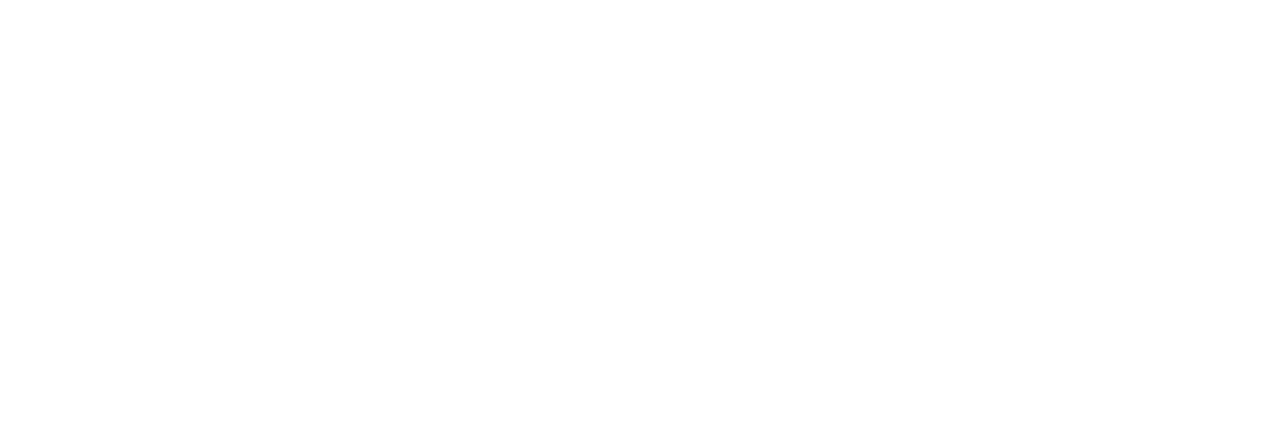
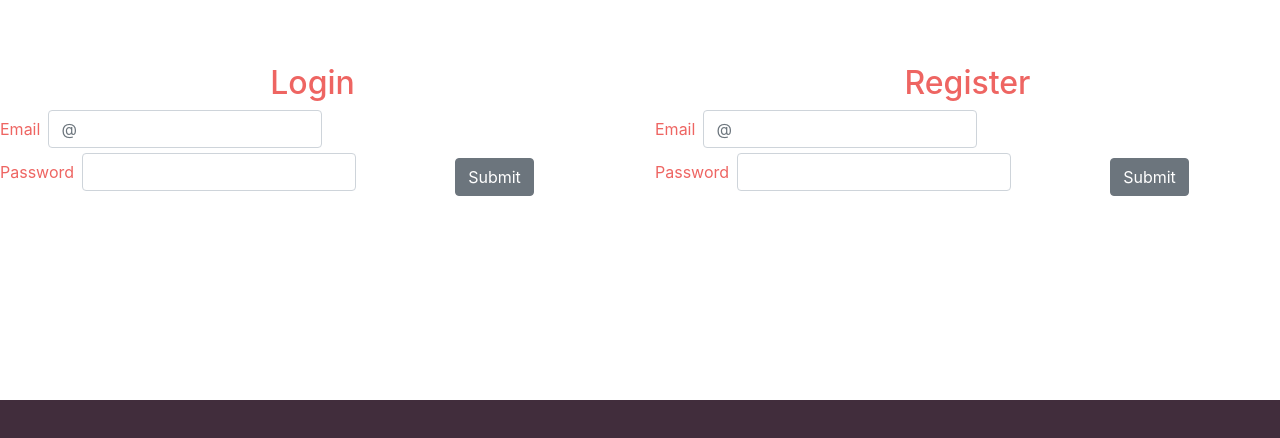
Before and after one commit to steveabouem/We-Party, a React (Create React App) app in the folder app/: page /authenticate in a window 1280 px wide. Shown: the top 438 px of the page. Built offline with nearby package versions, Linux system fonts and the light colour scheme.

Commit message:
store accessed, unable to change login status yet

```diff
--- a/app/package.json
+++ b/app/package.json
@@ -10,6 +10,7 @@
     "pg": "^7.4.3",
     "react": "^16.2.0",
     "react-dom": "^16.4.1",
+    "react-google-login": "^3.2.1",
     "react-redux": "^5.0.7",
     "react-router-dom": "^4.3.1",
     "react-scripts": "1.1.4",
--- a/app/src/actions/index.js
+++ b/app/src/actions/index.js
@@ -1,14 +1,10 @@
 import { LOGIN, LOGOUT } from "./types";
 import axios from "axios";
 
-export const userSession = () => dispatch => {
-  axios
-  .get("http://google.com")
-  .then(res => {
-    console.log("response: ", res);
-
+export const userSession = (user) => dispatch => {
+  console.log("starting userSession for ", user);
+  dispatch({
+    type: LOGIN,
+    payload: user
   })
-  .catch(err => {
-    console.log("LOGIN action error: ", err)
-  });
 };
--- /dev/null
+++ b/app/src/components/GoogleButton.jsx
@@ -0,0 +1,21 @@
+import React from 'react';
+import { GoogleLogin } from 'react-google-login';
+
+class GoogleButton extends React.Component {
+  responseGoogle = (response) => {
+    console.log(response);
+  }
+
+  render(){
+    return (
+      <GoogleLogin
+      clientId="658977310896-knrl3gka66fldh83dao2rhgbblmd4un9.apps.googleusercontent.com"
+      buttonText="Login"
+      onSuccess={this.responseGoogle}
+      onFailure={this.responseGoogle}
+      />
+      )
+  }
+}
+
+export default GoogleButton
--- a/app/src/components/LandingPage.jsx
+++ b/app/src/components/LandingPage.jsx
@@ -7,13 +7,17 @@
     return(
       <div className="landing-page">
         <div className="white-box">
+            <div className="shadows">
+            </div>
+            <div className="text">
               <h1> WeParty! </h1>
               <p> Our goal? Allow people to organise group activities on one single platform.
                   Location? Prices? Suggestions? We got you covered!
               </p>
               <p>
-              Get started <a href="/home"> here </a>.
+                  Get started <a href="/authenticate"> here </a>.
               </p>
+          </div>
         </div>
       </div>
     )
--- a/app/src/components/LoginPage.jsx
+++ b/app/src/components/LoginPage.jsx
@@ -1,25 +1,56 @@
 import React from "react";
 import { userSession } from "../actions/index";
 import { connect } from "react-redux";
+import { Button, Form, FormGroup, Label, Input, Row, Col } from 'reactstrap';
+import store from "../store";
+// import GoogleButton from "./GoogleButton";
 
 class LoginPage extends React.Component {
-  onClick = function onClick(e){
-  e.preventDefault()
-    this.props.userSession();
-  }
+
+     onSubmit = async(e) => {
+      const user = e.target.loginemail.value;
+        store.getState().userInfo.user.loggedIn = user;
+        this.props.userSession(user);
+        this.props.history.push('/home');
+    }
+
   render(){
-    console.log("Props: ", this.props);
     return(
       <div className="login-page">
-        <form>
-         Enter smth:
-          <textarea/>
-          <button type="SUBMIT" onClick={this.onClick}>
-            Send
-          </button>
-        </form>
+        <Row>
+          <Col>
+            <h2> Login </h2>
+            <Form inline onSubmit={this.onSubmit}>
+              <FormGroup className="mb-2 mr-sm-2 mb-sm-0">
+                <Label for="email" className="mr-sm-2">Email</Label>
+                <Input type="email" name="loginemail" id="exampleEmail" placeholder="@" />
+              </FormGroup>
+              <FormGroup className="mb-2 mr-sm-2 mb-sm-0">
+                <Label for="examplePassword" className="mr-sm-2">Password</Label>
+                <Input type="password" name="login-password" id="examplePassword" />
+              </FormGroup>
+              <Button id="googleButton">Submit</Button>
+              {/* <GoogleButton /> */}
+            </Form>
+          </Col>
+          <Col>
+            <h2> Register </h2>
+            <Form inline>
+              <FormGroup className="mb-2 mr-sm-2 mb-sm-0">
+                <Label for="email" className="mr-sm-2">Email</Label>
+                <Input type="email" name="email" id="exampleEmail" placeholder="@" />
+              </FormGroup>
+              <FormGroup className="mb-2 mr-sm-2 mb-sm-0">
+                <Label for="examplePassword" className="mr-sm-2">Password</Label>
+                <Input type="password" name="password" id="examplePassword" />
+              </FormGroup>
+              <Button>Submit</Button>
+            </Form>
+          </Col>
+        </Row>
       </div>
     )
   }
 }
+
 export default connect(null, { userSession })(LoginPage);
--- a/app/src/components/Main.jsx
+++ b/app/src/components/Main.jsx
@@ -14,7 +14,7 @@
         <Switch>
           <Route exact path ="/" component = {LandingPage} />
           <Route path = "/home" component = {HomePage} />
-          <Route path = "/login" component = {LoginPage} />
+          <Route path = "/authenticate" component = {LoginPage} />
           <Route path = "/tour" component = { Tour } />
           <Route path = "/groups" commponent = {Groups} />
         </Switch>
--- a/app/src/components/Navigation.jsx
+++ b/app/src/components/Navigation.jsx
@@ -12,6 +12,7 @@
   DropdownToggle,
   DropdownMenu,
   DropdownItem } from 'reactstrap';
+  import store from "../store";
 
 class Navigation extends React.Component {
   constructor(props) {
@@ -19,7 +20,8 @@
 
     this.toggle = this.toggle.bind(this);
     this.state = {
-      isOpen: false
+      isOpen: false,
+      userStatus: "test"
     };
   }
   toggle() {
@@ -27,6 +29,14 @@
       isOpen: !this.state.isOpen
     });
   }
+
+   componentWillMount(){
+    if(store.getState().userInfo.user.loggedIn)
+    this.state.userStatus = store.getState().userInfo.user.loggedIn
+    console.log(store.getState().userInfo.user)
+
+  }
+
   render () {
     return (
       <div className="navigation">
@@ -36,6 +46,9 @@
           <a href="/groups"> Groups </a>
           <a href="/activities"> Activities </a>
           <a href="/authenticate" id="login"> Login/Register </a>
+          <span className="user-info">
+            {this.state.userStatus}
+          </span>
         </nav>
       </div>
     )
--- a/app/src/index.css
+++ b/app/src/index.css
@@ -48,7 +48,7 @@
   font-size: 1.3rem;
 }
 
-.landing-page {
+.landing-page, .login-page {
   height: 100vh;
   width: 100%;
   position: absolute;
@@ -65,22 +65,94 @@
     background-color: rgb(222, 57, 65);
     color: white;
     font-weight: bold;
-  position: relative;
+    position: absolute;
     top: 20%;
     left: 60%;
     text-align: justify;
     background-image: url(https://images.unsplash.com/photo-1504310578167-435ac09e69f3?ixlib=rb-0.3.5…jEyMDd9&s=b710c3d…&auto=format&fit=crop&w=634&q=80);
     background-size: cover;
     background-blend-mode: multiply;
-  border-radius: 120px;
+    /* border-radius: 120px; */
     padding: 3%;
 }
 
 .white-box h1 {
-  color: black;
+  color: #d0353d;
   font-size: 2.8rem;
+  animation: revealTitle 2s;
+  animation-fill-mode: forwards;
 }
 
+.white-box p {
+  color: #d2353c;
+  margin-top: 0;
+  margin-bottom: 1rem;
+}
 .white-box a {
   font-size: 2rem;
 }
+
+.text {
+  position: absolute;
+  z-index: 2;
+  top: 20%;
+  width: 75%;
+}
+
+.shadows {
+  padding: 3%;
+  background-color: black;
+  height: 29%;
+  animation: expandShadows 3s;
+  animation-fill-mode: forwards;
+}
+
+
+
+.login-page {
+  text-align: center;
+}
+
+.login-page .row {
+  background-color: white;
+  top: 0%;
+  position: absolute;
+  height: 50%;
+  padding-top: 5%;
+}
+
+.login-page .btn-secondary{
+  margin: auto;
+  position: relative;
+  margin-top: 10px;
+  color: white;
+  transition: all 0.4s;
+}
+
+.btn-secondary:hover {
+  background-color: black!important;
+  color: rgb(156, 156, 156);
+}
+
+@keyframes expandShadows {
+  0% {
+    height: 29%;
+    transform: scale(1.3);
+  }
+
+  50% {
+    height: 100%;
+  }
+
+  100% {
+    height: 100%;
+    transform: scale(1.1);
+  }
+}
+
+@keyframes revealTitle {
+
+  100% {
+    color: white;
+  }
+}
--- a/app/src/reducers/SessionReducer.jsx
+++ b/app/src/reducers/SessionReducer.jsx
@@ -1,15 +1,16 @@
 import { LOGIN, LOGOUT } from "../actions/types";
 
 const initialState = {
-  userId:{}
+  user:{default: "Guest"}
 }
 
 export default function(state = initialState, action){
+  console.log(`action type ${action.type} payload ${action.payload}`)
   switch (action.type) {
     case LOGIN:
       return {
         ...state,
-        userId: action.payload
+        user: action.payload
       };
     default:
     return state;
--- a/app/src/reducers/index.js
+++ b/app/src/reducers/index.js
@@ -1,5 +1,5 @@
 import { combineReducers } from "redux";
 import userSession from "./SessionReducer.jsx";//userSession is also used to name action creator for login( see actions index)
 export default combineReducers ({
-  userId: userSession
+  userInfo: userSession
 });
```
Also changed, not shown: app/public/images/drinks_silhouette.png (added), 1 other file (tests, documents, lock files or other folders). Lines whose indentation alone changed are shown as unchanged.
